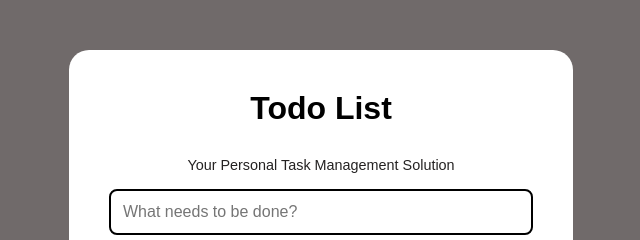
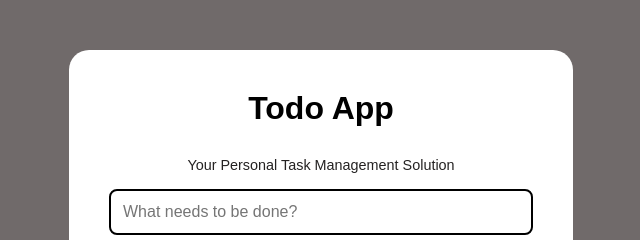
Before and after one commit to mitesh-bhoite/todo-fresher-starter, a plain HTML site: page index.html in a window 1280 px wide. Shown: the top 240 px of the page, 321-961 px from the left. Drawn offline with Linux system fonts and the light colour scheme.

Commit message:
final polish in html and js file

```diff
--- a/index.html
+++ b/index.html
@@ -3,12 +3,12 @@
   <head>
     <meta charset="UTF-8" />
     <meta name="viewport" content="width=device-width, initial-scale=1.0" />
-    <title>Todo List</title>
+    <title>Todo App</title>
     <link rel="stylesheet" href="style.css" />
   </head>
   <body>
     <div class="container">
-      <h1>Todo List</h1>
+      <h1>Todo App</h1>
       <p class="subtitle">Your Personal Task Management Solution</p>
       <div class="input-container">
         <input
```
Also changed, not shown: app.js (+21 -23 lines).
